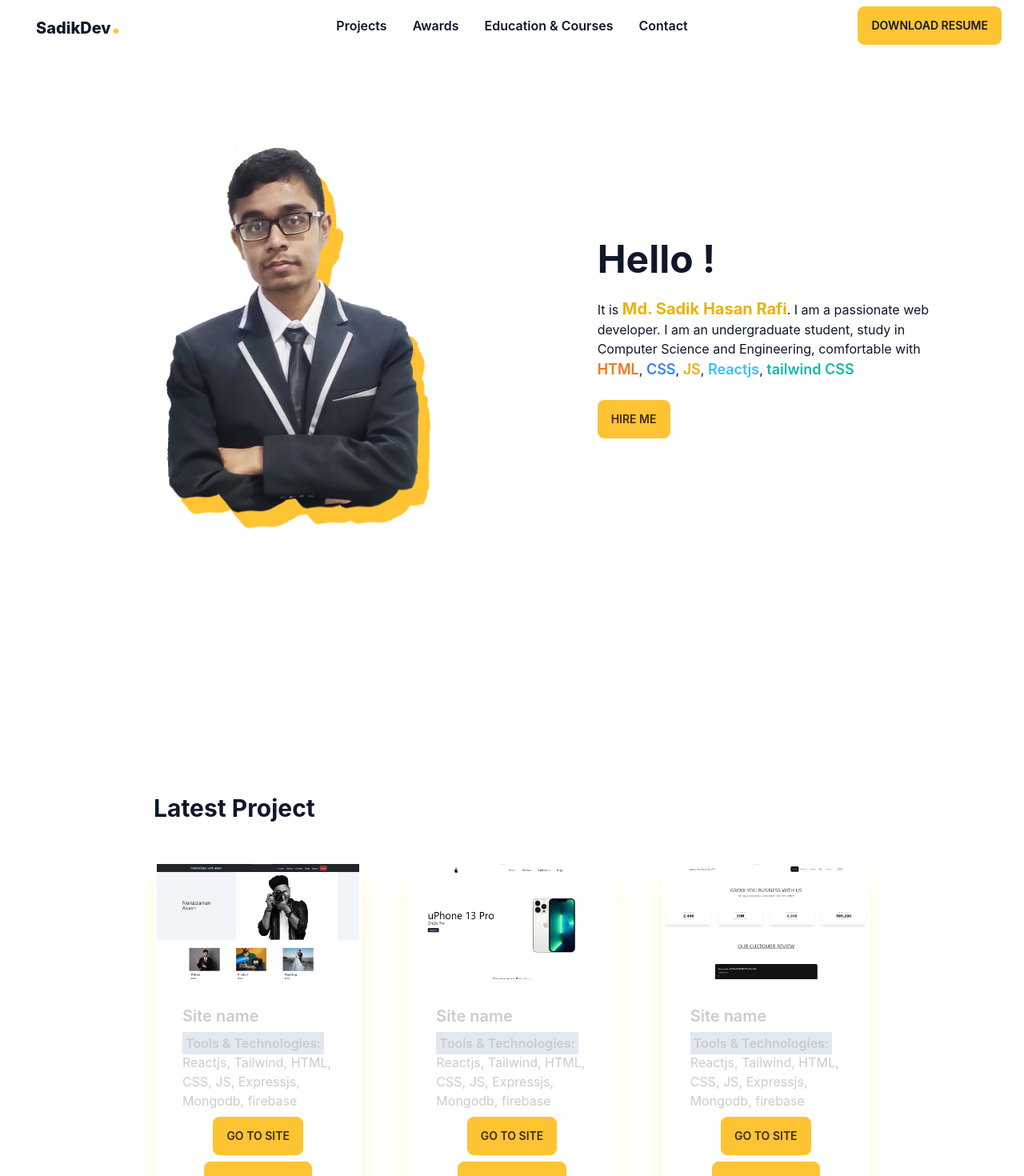
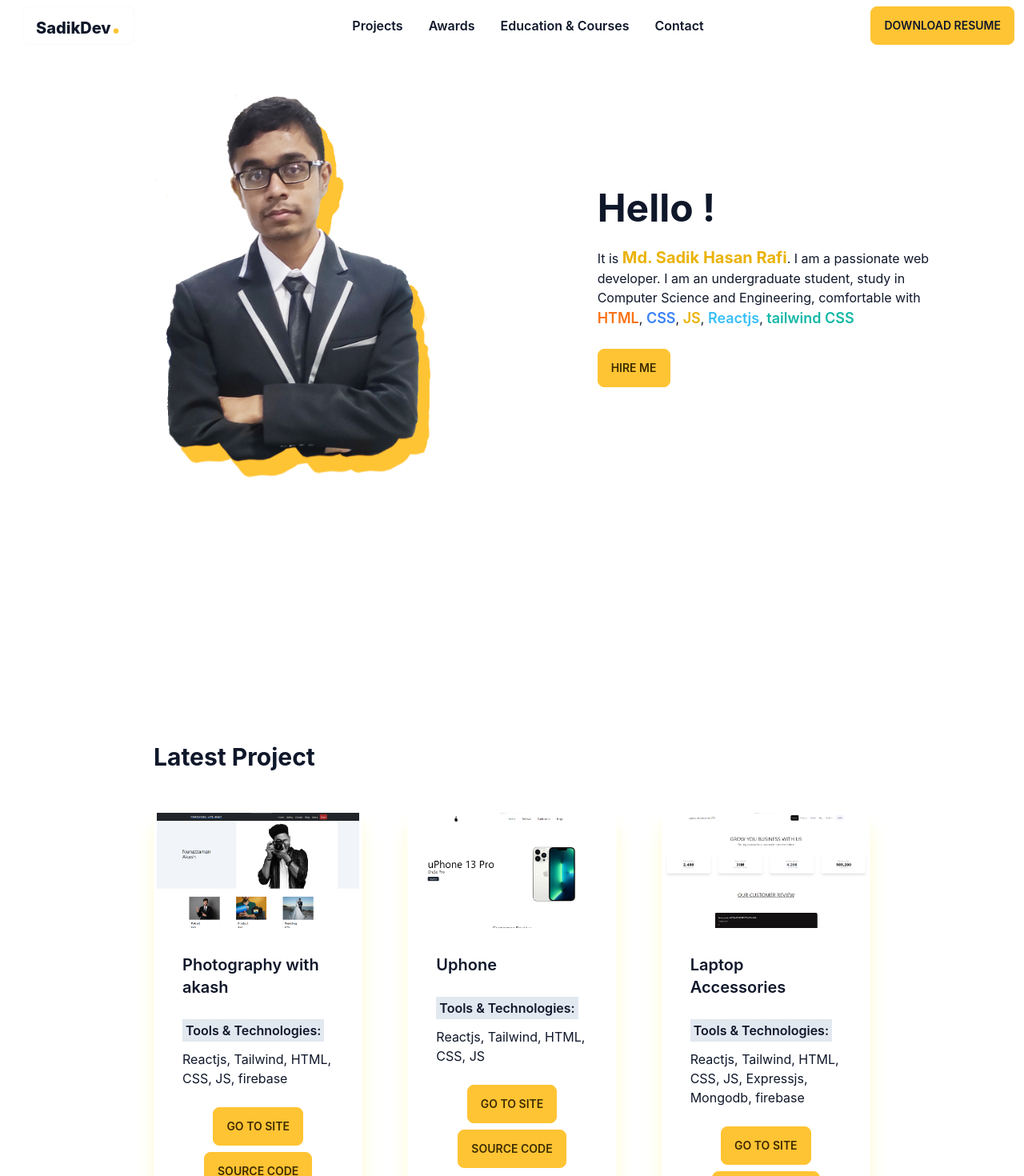
Before and after one commit to SadikHasanRafi/sadik-dev-portfolio, a React (Create React App) app: page / in a window 1280 px wide. Shown: the top 1470 px of the page at 80% size. Built offline with nearby package versions, Linux system fonts and the light colour scheme.

Commit message:
All link attached and others issue solved

```diff
--- a/package.json
+++ b/package.json
@@ -11,6 +11,7 @@
     "react": "^18.1.0",
     "react-dom": "^18.1.0",
     "react-scripts": "5.0.1",
+    "react-scroll": "^1.8.7",
     "sweetalert": "^2.1.2",
     "web-vitals": "^2.1.4"
   },
--- a/src/Pages/Home/Components/AwardTable/AwardTable.js
+++ b/src/Pages/Home/Components/AwardTable/AwardTable.js
@@ -9,9 +9,9 @@ const AwardTable = () => {
             <p className="text-accent font-extrabold text-center text-5xl m-10 ">Education & Certifications</p>
         </div>
 
-      <div class="overflow-x-auto w-full ">
-        <div class="overflow-x-auto">
-          <table class="table w-full hover:shadow-lg shadow-md rounded-2xl my-8 text-center">
+      <div class=" w-full table-normal">
+        <div class="">
+          <table class="w-full  hover:shadow-lg shadow-md rounded-2xl my-8 text-center">
             <thead >
               <tr >
                 <th  className=" bg-primary text-accent font-extrabold text-lg normal-case" >Year</th>
--- a/src/Pages/Home/Components/Header/Header.js
+++ b/src/Pages/Home/Components/Header/Header.js
@@ -2,18 +2,33 @@ import React from "react";
 
 const Header = () => {
 
+  const handleHome = () => {
+    window.scrollTo(-10,0)
+  }
+
+  function handleProjects(){
+
+    window.scrollTo(400,800)
+  }
+
+  function handleAwards(){
+
+  }
+
+
     const menuItem = (
         <>
-            <li className="hover:bg-primary rounded-lg font-semibold "><a>Projects</a></li>
-            <li className="hover:bg-primary rounded-lg font-semibold "><a>Awards</a></li>
-            <li className="hover:bg-primary rounded-lg font-semibold "><a>Education & Courses</a></li>
-            <li className="hover:bg-primary rounded-lg font-semibold "><a>Contact</a></li>
+            <li className="hover:bg-primary rounded-lg font-semibold "><input type='button' onClick={handleProjects} value='Projects' /></li>
+            <li className="hover:bg-primary rounded-lg font-semibold "><input type='button' onClick={handleAwards} value='Awards' /></li>
+            <li className="hover:bg-primary rounded-lg font-semibold "><input type='button'  value='Education & Courses' /> </li>
+            <li className="hover:bg-primary rounded-lg font-semibold "><input type='button' value='Contact' /></li>
         </>
     );
 
+
   return (
     <div className="lg:px-5">
-      <div class="navbar bg-base-100">
+      <div class="navbar fixed z-10 bg-base-100">
         <div class="navbar-start">
           <div class="dropdown">
             <label tabindex="0" class="btn btn-ghost lg:hidden">
@@ -39,7 +54,7 @@ const Header = () => {
              {menuItem}
 
             </ul>
-            <a class="btn btn-ghost bg-base-100 hover:bg-base-100 font-extrabold text-accent normal-case text-xl">SadikDev<span className=" font-extrabold text-primary text-4xl mb-3">.</span></a>
+            <p onClick={handleHome} class="btn border-l-6 border-stone-50 btn-ghost bg-base-100 hover:bg-base-100 font-extrabold text-accent normal-case text-xl">SadikDev<span className=" font-extrabold text-primary text-4xl mb-3">.</span></p>
           </div>
         </div>
         <div class="navbar-center hidden lg:flex">
@@ -49,7 +64,7 @@ const Header = () => {
         </div>
 
         <div class="navbar-end">
-          <a class="btn btn-primary text-accent hover:btn-secondary hover:text-white">Download resume</a>
+          <a class="btn btn-primary md:mr-6 text-accent hover:btn-secondary hover:text-white">Download resume</a>
         </div>
       </div>
     </div>
--- a/src/Pages/Home/Components/Latestproject/Latestproject.js
+++ b/src/Pages/Home/Components/Latestproject/Latestproject.js
@@ -6,7 +6,7 @@ import projectImage3 from './../../../../Shared/Assets/projectAssets/project3.pn
 
 const Latestproject = () => {
   return (
-    <div className="my-52 flex justify-center">
+    <div className="my-52 flex justify-center text-accent">
       <div>
         <h1 className="mb-12 text-accent font-bold text-3xl">Latest Project</h1>
         <div className="flex gap-14 w-[70vw]">
@@ -21,11 +21,11 @@ const Latestproject = () => {
               />
             </figure>
             <div class="card-body">
-              <h2 class="card-title">Site name</h2>
-              <p><span className=" bg-slate-200 p-1 font-semibold  ">Tools & Technologies:</span> <p>Reactjs, Tailwind, HTML, CSS, JS, Expressjs, Mongodb, firebase</p></p>
-              <div class="card-actions justify-center w-full">
-                <a href="https://www.youtube.com" target="_blank"><button class="btn btn-primary">Go to site</button></a>
-                <a href="https://www.facebook.com" target="_blank"><button class="btn btn-primary">Source code</button></a>
+              <h2 class="card-title mb-5">Photography with akash</h2>
+              <p><span className=" bg-slate-200 p-1 font-semibold   ">Tools & Technologies:</span> <p className=" mt-3">Reactjs, Tailwind, HTML, CSS, JS, firebase</p></p>
+              <div class="card-actions justify-center w-full mt-4">
+                <a href="https://store-216d6.web.app/" target="_blank"><button class="btn btn-primary">Go to site</button></a>
+                <a href="https://github.com/programming-hero-web-course-4/independent-service-provider-SadikHasanRafi/tree/main2" target="_blank"><button class="  btn btn-primary">Source code</button></a>
               </div>
             </div>
           </div>
@@ -40,11 +40,11 @@ const Latestproject = () => {
               />
             </figure>
             <div class="card-body">
-              <h2 class="card-title">Site name</h2>
-              <p><span className=" bg-slate-200 p-1 font-semibold  ">Tools & Technologies:</span> <p>Reactjs, Tailwind, HTML, CSS, JS, Expressjs, Mongodb, firebase</p></p>
-              <div class="card-actions justify-center w-full">
-                <a href="https://www.youtube.com" target="_blank"><button class="btn btn-primary">Go to site</button></a>
-                <a href="https://www.facebook.com" target="_blank"><button class="btn btn-primary">Source code</button></a>
+              <h2 class="card-title mb-5">Uphone</h2>
+              <p><span className=" bg-slate-200 p-1 font-semibold   ">Tools & Technologies:</span> <p className=" mt-3">Reactjs, Tailwind, HTML, CSS, JS</p></p>
+              <div class="card-actions justify-center w-full mt-4">
+                <a href="https://symphonious-bublanina-23c2f8.netlify.app/" target="_blank"><button class="btn btn-primary">Go to site</button></a>
+                <a href="https://github.com/programming-hero-web-course-4/product-analysis-website-SadikHasanRafi" target="_blank"><button class="  btn btn-primary">Source code</button></a>
               </div>
             </div>
           </div>
@@ -58,12 +58,12 @@ const Latestproject = () => {
                 alt="Shoes"
               />
             </figure>
-            <div class="card-body">
-              <h2 class="card-title">Site name</h2>
-              <p><span className=" bg-slate-200 p-1 font-semibold  ">Tools & Technologies:</span> <p>Reactjs, Tailwind, HTML, CSS, JS, Expressjs, Mongodb, firebase</p></p>
-              <div class="card-actions justify-center w-full">
-                <a href="https://www.youtube.com" target="_blank"><button class="btn btn-primary">Go to site</button></a>
-                <a href="https://www.facebook.com" target="_blank"><button class="btn btn-primary">Source code</button></a>
+            <div class="card-body  ">
+              <h2 class="card-title mb-5 ">Laptop Accessories</h2>
+              <p><span className=" bg-slate-200 p-1 font-semibold   ">Tools & Technologies:</span> <p className=" mt-3">Reactjs, Tailwind, HTML, CSS, JS, Expressjs, Mongodb, firebase</p></p>
+              <div class="card-actions justify-center w-full mt-4">
+                <a href="https://laptop-accessories.firebaseapp.com/" target="_blank"><button class="btn btn-primary">Go to site</button></a>
+                <a href="https://github.com/programming-hero-web-course1/manufacturer-website-server-side-SadikHasanRafi" target="_blank"><button class="  btn btn-primary">Source code</button></a>
               </div>
             </div>
           </div>
--- a/src/Pages/Home/Home.js
+++ b/src/Pages/Home/Home.js
@@ -10,7 +10,9 @@ import Latestproject from "./Components/Latestproject/Latestproject";
 const Home = () => {
   return (
     <div>
-      <Header></Header>
+
+        <Header></Header>
+
       <Banner></Banner>
       <Latestproject></Latestproject>
       <EducationAwardCarousel></EducationAwardCarousel>
```
Also changed, not shown: 1 other file (tests, documents, lock files or other folders).
